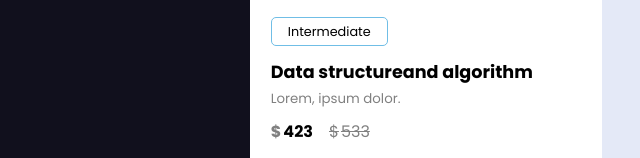
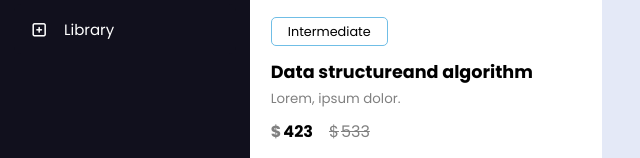
Before and after one commit to MikeTheDevWasNotHere/M, a plain HTML site: page index.html in a window 1280 px wide. Both pictures are taken after a click on the icon 39 px from the left and 36 px from the top of the page. Shown: the part 314-472 px from the top of the page, 0-640 px from the left. Drawn offline with nearby package versions, Linux system fonts and the light colour scheme.

Commit message:
Update index.html

```diff
--- a/index.html
+++ b/index.html
@@ -41,6 +41,13 @@
                         <span class="links_name">Creative</span>
                     </a>
                     <span class="tooltip">Creative Center</span>
+                </li>
+		    <li>
+                    <a href="#">
+                        <i class="ti ti-square-plus"></i>
+                        <span class="links_name">Library</span>
+                    </a>
+                    <span class="tooltip">Library</span>
                 </li>
                 <li class="profile">
                     <div class="profile-details">
```
